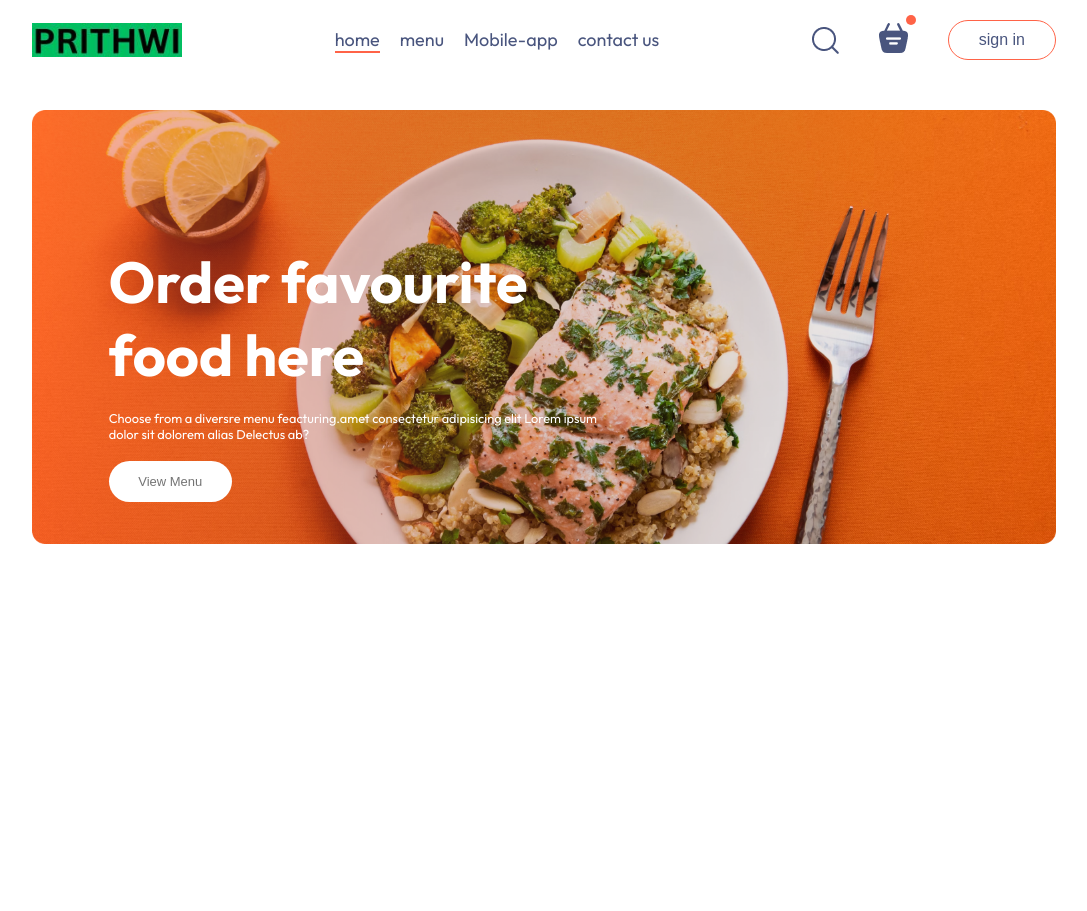
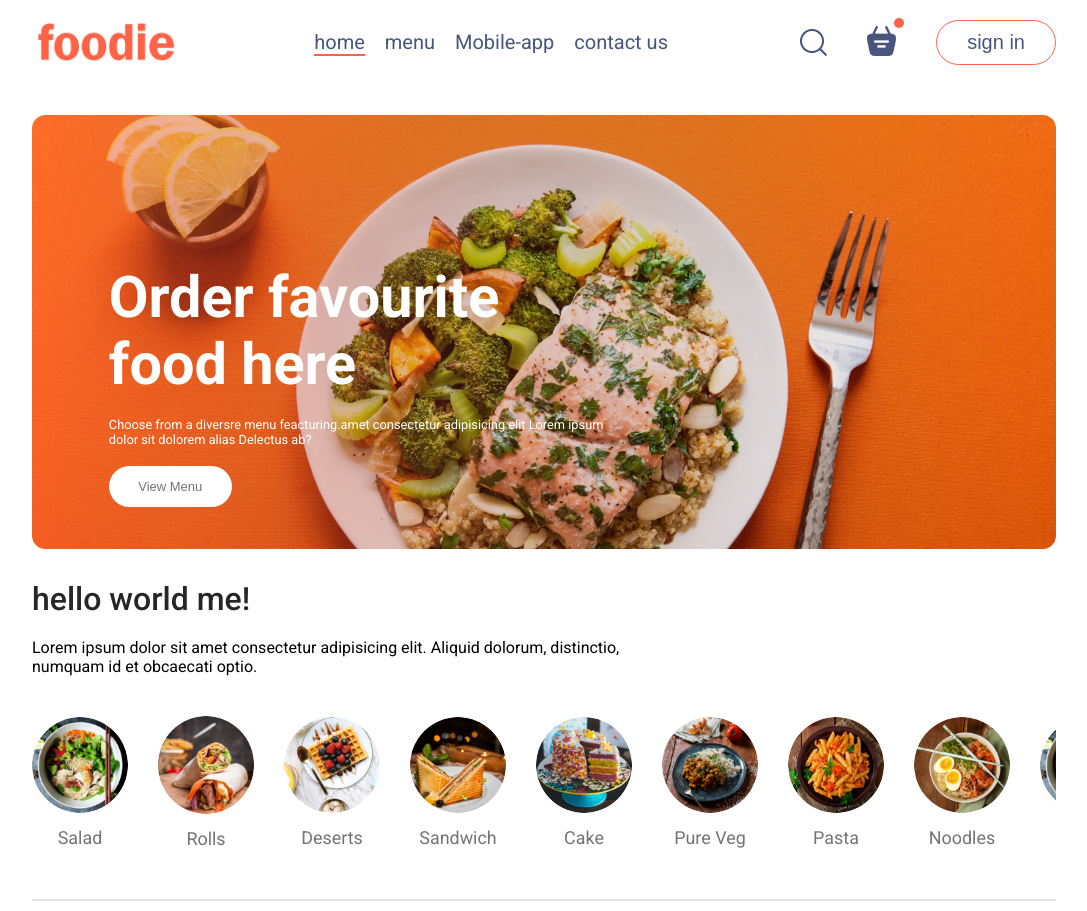
Before and after one commit to theprithwisingh/food-delivery-app-, a React (Vite) app in the folder frontend/: page / in a window 1280 px wide. Shown: the whole page, without its empty margins (96-1183 px from the left). Before the commit the page ends 800 px from the top, so only its background shows below. Built offline with nearby package versions, Linux system fonts and the light colour scheme.

Commit message:
explore menu page

```diff
--- /dev/null
+++ b/frontend/src/Components/ExploreMenu/ExploreMenu.css
@@ -0,0 +1,46 @@
+.explore-menu{
+display: flex;
+flex-direction: column;
+gap: 20px;
+}
+.explore-menu h1{
+    color: #262626;
+    font-weight: 500;
+}
+.explore-menu-text{
+    max-width:60%;
+    columns:#808080;
+}
+.explore-menu-list{
+    display: flex;
+    justify-content: space-between;
+    align-items: center;
+    gap:30px;
+    text-align: center;
+    margin: 20px 0px;
+    overflow-x: scroll;
+}
+
+.explore-menu-list::-webkit-scrollbar{
+    display: none;
+}
+
+.explore-menu-list-item img{
+    width:7.5vw;
+    min-width:80px;
+    cursor: pointer;
+    border-radius:50%;
+    transition: 0.2s;
+}
+.explore-menu-list-item p{
+    margin-top: 10px;
+    color: #747474;
+    font-size: max(1.4vw,16px);
+    cursor: pointer;
+}
+.explore-menu hr{
+    margin: 10px 0px;
+    height: 2px;
+    background-color:#e2e2e2;
+    border:none;
+}
--- /dev/null
+++ b/frontend/src/Components/ExploreMenu/ExploreMenu.jsx
@@ -0,0 +1,23 @@
+import React from 'react'
+import './ExploreMenu.css'
+import { menu_list } from '../../assets/assets'
+const ExploreMenu = () => {
+  return (
+    <div className='explore-menu'>
+      <h1>hello world me!</h1>
+      <p className='explore-menu-text'>Lorem ipsum dolor sit amet consectetur adipisicing elit. Aliquid dolorum, distinctio, numquam id et obcaecati optio.</p>
+      <div className='explore-menu-list'>
+       {menu_list.map((item,index)=>{
+        return (
+        <div key={index} className='explore-menu-list-item'>
+           <img src={item.menu_image} alt="" />
+           <p>{item.menu_name}</p>
+        </div>)
+       })}
+      </div>
+      <hr />
+    </div>
+  )
+}
+
+export default ExploreMenu;
--- a/frontend/src/Components/Header/Header.css
+++ b/frontend/src/Components/Header/Header.css
@@ -14,6 +14,7 @@
     max-width:50%;
     bottom:10%;
     left:6vw;
+    animation: fadeIn 3s;
 }
 .header-contents h2{
     font-size: 500;
--- a/frontend/src/Components/Navbar/Navbar.css
+++ b/frontend/src/Components/Navbar/Navbar.css
@@ -14,7 +14,7 @@
     list-style:none;
     gap: 20px;
     color: #49557e;
-    font-size: 18px;
+    font-size: 20px;
     cursor: pointer;
 }
 .navbar-right{
@@ -25,7 +25,7 @@
 }
 .navbar button{
     background: transparent;
-    font-size: 16px;
+    font-size: 20px;
     color: #49557e;
     border: 1px solid tomato;
     padding: 10px 30px;
--- a/frontend/src/Pages/Home/Home.jsx
+++ b/frontend/src/Pages/Home/Home.jsx
@@ -1,10 +1,12 @@
 import React from 'react'
 import './Home.css'
 import Header from '../../Components/Header/Header';
+import ExploreMenu from '../../Components/ExploreMenu/ExploreMenu';
 const Home = () => {
   return (
     <div className='home'>
       <Header/>
+      <ExploreMenu/>
     </div>
   )
 }
--- a/frontend/src/assets/assets.js
+++ b/frontend/src/assets/assets.js
@@ -1,5 +1,5 @@
 import basket_icon from './basket_icon.png'
-import logo from './logo.jpg'
+import logo from './logo.png'
 import header_img from './header_img.png'
 import search_icon from './search_icon.png'
 import menu_1 from './menu_1.png'
@@ -114,7 +114,40 @@ export const menu_list = [
     {
         menu_name: "Noodles",
         menu_image: menu_8
-    }]
+    },
+    {
+        menu_name: "Salad",
+        menu_image: menu_1
+    },
+    {
+        menu_name: "Rolls",
+        menu_image: menu_2
+    },
+    {
+        menu_name: "Deserts",
+        menu_image: menu_3
+    },
+    {
+        menu_name: "Sandwich",
+        menu_image: menu_4
+    },
+    {
+        menu_name: "Cake",
+        menu_image: menu_5
+    },
+    {
+        menu_name: "Pure Veg",
+        menu_image: menu_6
+    },
+    {
+        menu_name: "Pasta",
+        menu_image: menu_7
+    },
+    {
+        menu_name: "Noodles",
+        menu_image: menu_8
+    }
+]
 
 export const food_list = [
     {
--- a/frontend/src/index.css
+++ b/frontend/src/index.css
@@ -1,4 +1,4 @@
-@import url('https://fonts.googleapis.com/css2?family=Outfit:wght@100..900&display=swap');
+@import url('https://fonts.googleapis.com/css2?family=Outfit:wght@100..900&family=Roboto:ital,wght@0,100;0,300;0,400;0,500;0,700;0,900;1,100;1,300;1,400;1,500;1,700;1,900&display=swap');
 *{
     padding: 0;
     margin: 0;
@@ -6,7 +6,8 @@
 }
 body{
     min-height:100vh;
-    font-family: "Outfit", sans-serif;
+    font-family: "Roboto", sans-serif;
+
 
 }
 
@@ -18,3 +19,11 @@ a{
     width: 80%;
     margin:auto;
 }
+@keyframes fadeIn {
+    0%{
+      opacity:0;
+    }
+    100%{
+        opacity:1;
+    }
+}
```
Also changed, not shown: frontend/src/assets/logo.jpg (deleted), frontend/src/assets/logo.png (added).
